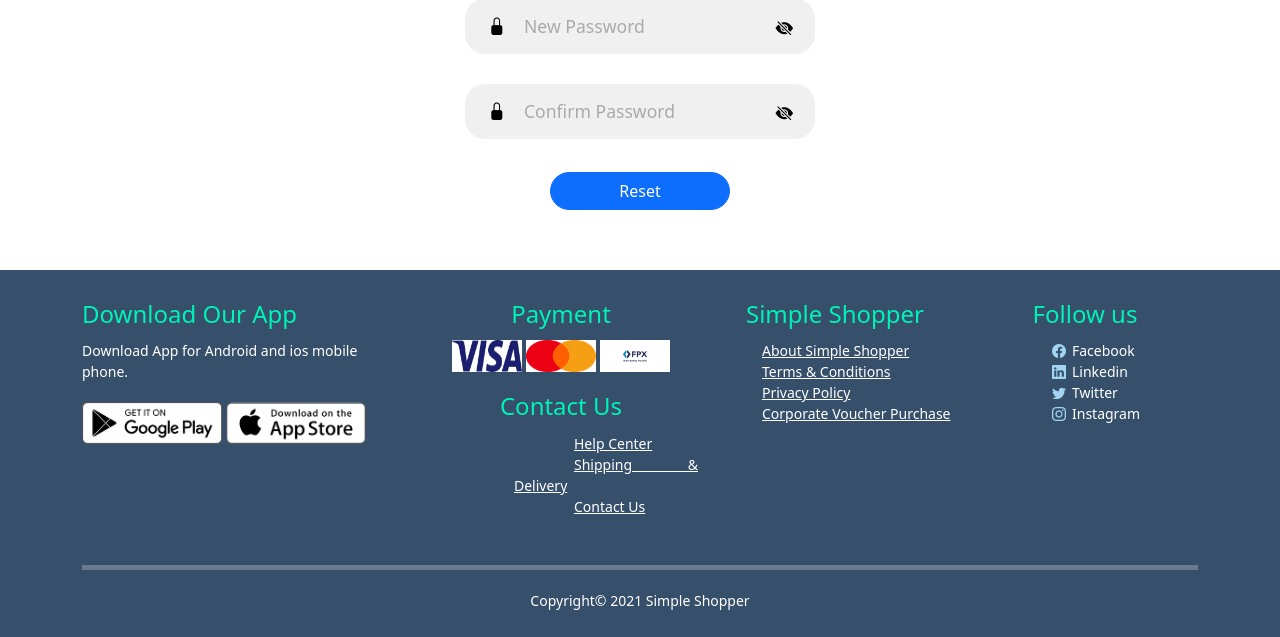
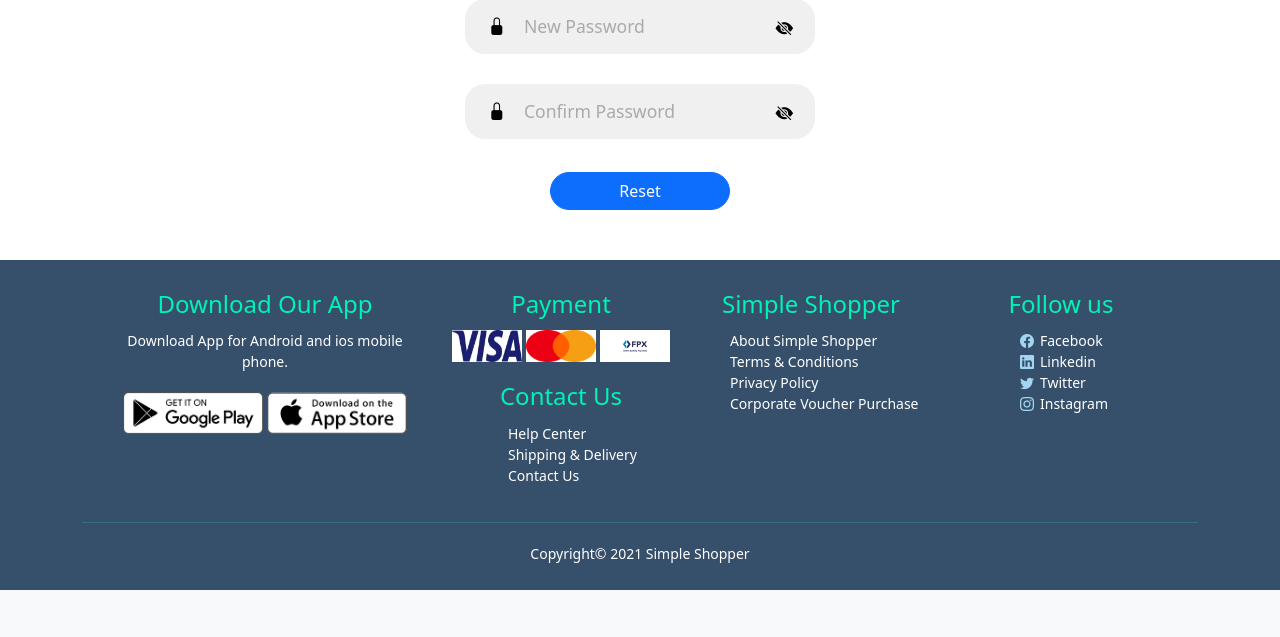
Before and after one commit to owen0712/simple-shopper, a PHP site: page /src/forgot1.html in a window 1280 px wide. Shown: the part 468-1105 px from the top of the page. After the commit the page ends 1058 px from the top, so only its background shows below. Run offline with PHP 8.4, Linux system fonts and the light colour scheme; some libraries are stand-ins or nearby versions.

Commit message:
new
modified

```diff
--- a/src/forgot1.html
+++ b/src/forgot1.html
@@ -133,9 +133,9 @@
           </div>
       </form>
      </div>
-     <div class = "footer" style="margin-top: 60px;">
+     <div class = "footer" style="margin-top: 50px;">
       <div class="container">
-        <div class="row">
+          <div class="row justify-content-center">
               <div class="footer-col-1">
               <h4>Download Our App</h4>
               <p>Download App for Android and ios mobile phone.</p>
@@ -150,23 +150,20 @@
                       <img src="../assets/footer/300px-Mastercard_2019_logo.svg.png" style="background-color: white;">
                       <img src="../assets/footer/FPX-Logo-1.png"  style="background-color: white;">
                       <br>
-            <div class="footer-col-2">
                       <h4 style="margin-top: 20px;">Contact Us</h4>
                       <ul>
-                <li><a href="#" style="color:#ffffff; padding-left: 60px;">Help Center</a></li>
-                <li><a href="#" style="color:#ffffff; padding-left: 60px;">Shipping & Delivery</a></li>
-                <li><a href="#" style="color:#ffffff; padding-left: 60px;">Contact Us</a></li>
+                          <li>Help Center</li>
+                          <li>Shipping & Delivery</li>
+                          <li>Contact Us</li>
                       </ul>
               </div>
-          </div>
-
               <div class="footer-col-4">
                   <h4>Simple Shopper</h4>
                   <ul>
-              <li><a href="#" style="color:#ffffff;">About Simple Shopper</a></li>
-              <li><a href="#" style="color:#ffffff;">Terms & Conditions</a></li>
-              <li><a href="#" style="color:#ffffff;">Privacy Policy</a></li>
-              <li><a href="#" style="color:#ffffff;">Corporate&nbsp;Voucher&nbsp;Purchase</a></li>
+                      <li>About Simple Shopper</li>
+                      <li>Terms & Conditions</li>
+                      <li>Privacy Policy</li>
+                      <li>Corporate&nbsp;Voucher&nbsp;Purchase</li>
                   </ul>
               </div>
               <div class="footer-col-3">
@@ -179,8 +176,9 @@
                   </ul>
               </div>
           </div>
-        <hr style="color: white;">
+          <hr>
           <p class="copyright">Copyright&copy; 2021 Simple Shopper</p>
+      </div>
   </div>
      <script>
        const password = document.getElementById('password1')
--- a/style/forgot.css
+++ b/style/forgot.css
@@ -210,7 +210,11 @@
     font-size: 14px;
     padding: 30px 0 10px;
     width: 100%;
-    float: left;
+    justify-content: center;
+}
+
+.footer .row{
+    justify-content: center;
 }
 
 .footer p{
@@ -223,21 +227,19 @@
 }
 
 .footer-col-1, .footer-col-2, .footer-col-3,.footer-col-4{
+    text-align: center;
     min-width: 250px;
-    margin-bottom: 12px;
 }
 
 .footer-col-1{
+    align-items: center;
     flex-basis:30%;
 }
 
 .footer-col-2{
-    flex:1;
     text-align: center;
-  }
-
-  .footer-col-2 li{
-    padding-left: 50px;
+    flex-basis: 20%;
+    justify-content: center;
 }
 
 .footer-col-2 img{
@@ -245,15 +247,28 @@
     height: 32px;
 }
 
-  .footer-col-3, .footer-col-4{
-      flex-basis: 12%;
+.footer-col-3{
+    flex-basis: 10%;
     text-align: center;
 }
 
-  .footer ul{
+.footer-col-4{
+    flex-basis: 5%;
+    text-align: center;
+}
+
+ul{
     list-style-type: none;
     text-align:justify;
-    padding-left: 40px;
+    justify-content: center;
+}
+
+.footer-col-2 ul{
+    padding-left: 60px;
+}
+
+li{
+    color:#ffffff;
 }
 
 .app-logo{
@@ -266,8 +281,8 @@
 
 .footer hr{
     border: none;
-    height: 5px;
-    color: #ffffff;
+    background: #3fc1c9;
+    height: 1px;
     margin: 20px 0;
 }
 
--- a/style/signUp.css
+++ b/style/signUp.css
@@ -128,8 +128,8 @@
 
   .footer hr{
     border: none;
-    background: #ffffff;
-    height: 5px;
+    background: #3fc1c9;
+    height: 1px;
     margin: 20px 0;
   }
 
--- a/style/signin.css
+++ b/style/signin.css
@@ -230,8 +230,8 @@
 
 .footer hr{
   border: none;
-  background: #ffffff;
-  height: 5px;
+  background: #3fc1c9;
+  height: 1px;
   margin: 20px 0;
 }
 
```
Also changed, not shown: src/forgot2.html (+10 -12 lines), src/forgot3.html (+11 -13 lines), src/forgot4.html (+11 -13 lines), src/forgotPass.html (+10 -12 lines). Lines whose indentation alone changed are shown as unchanged.
